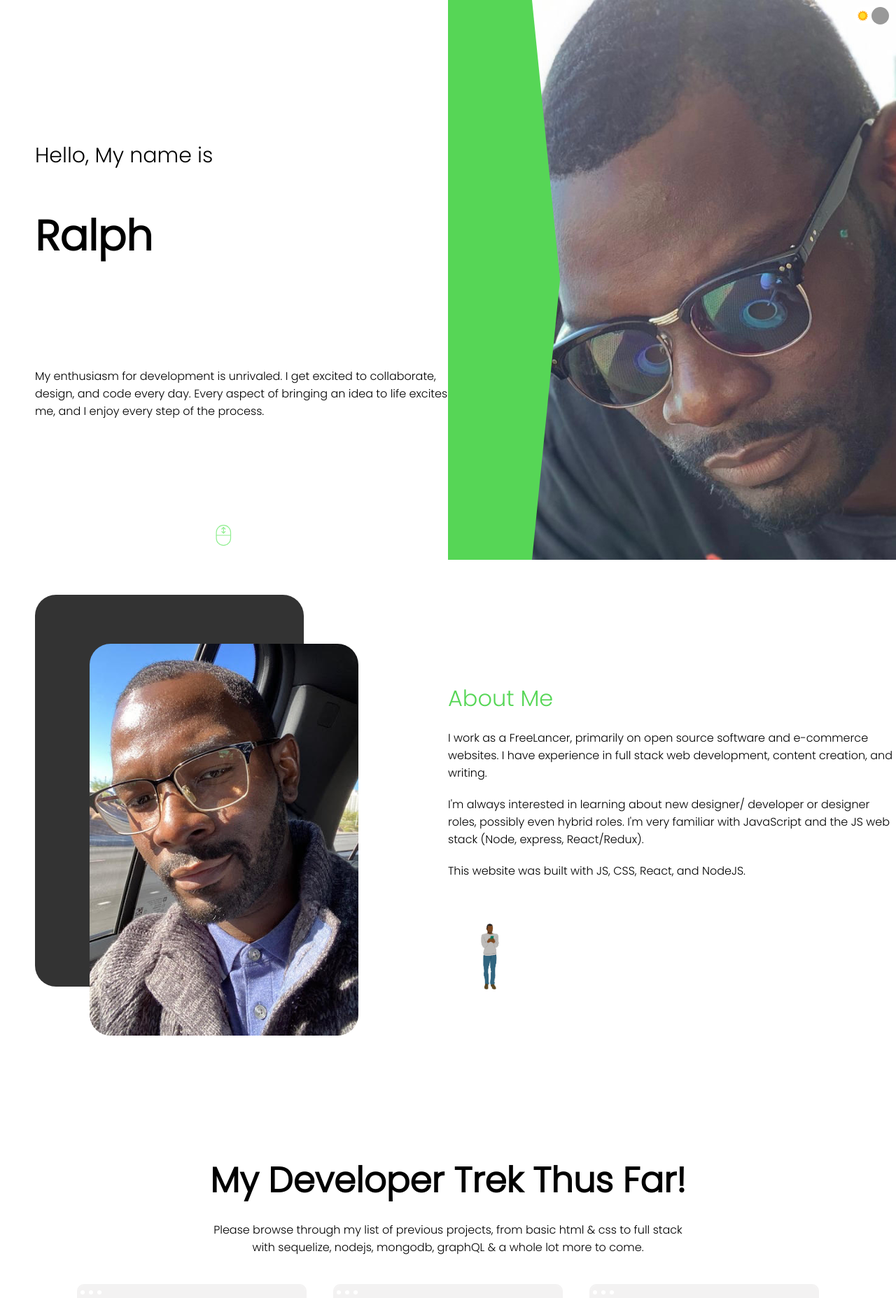
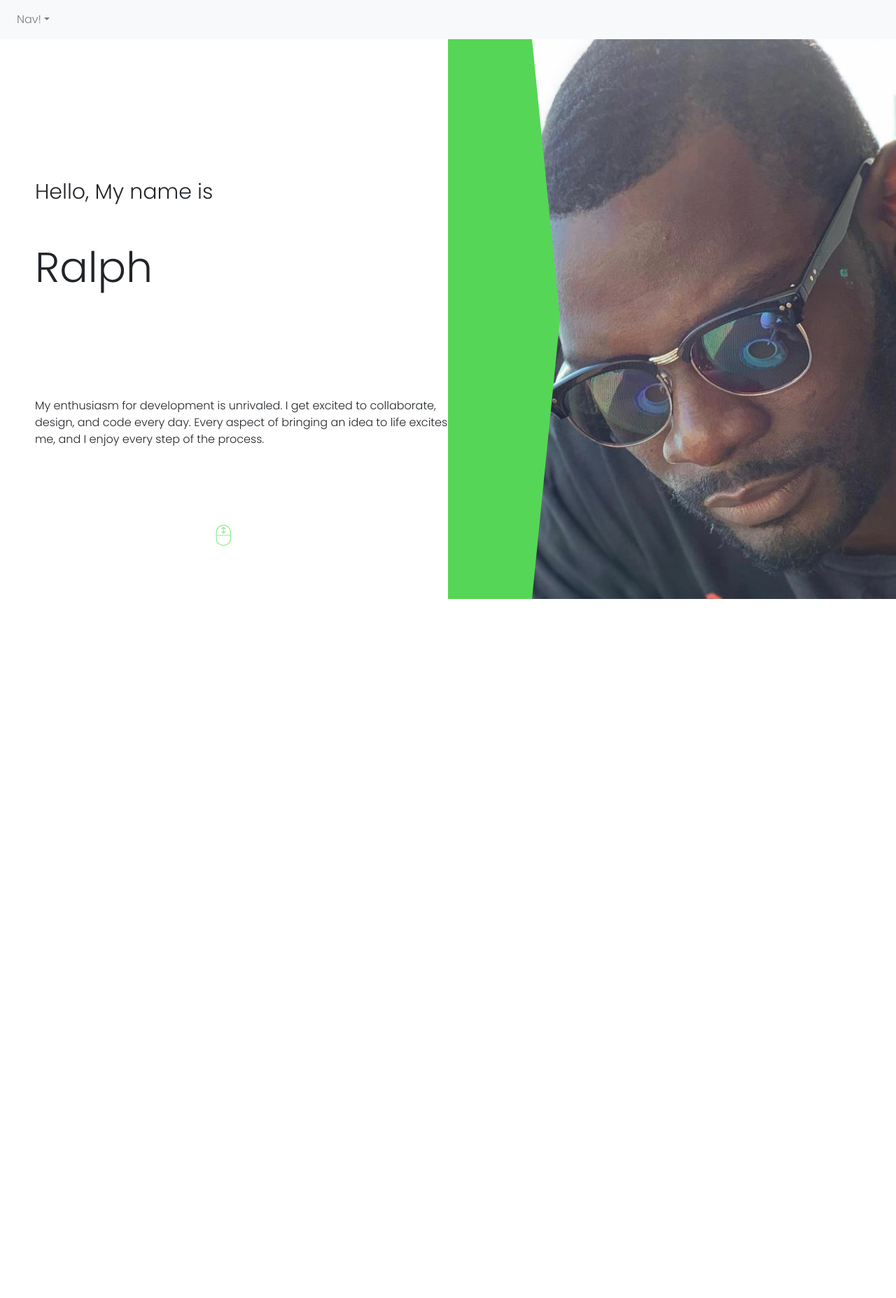
Before and after one commit to rpierr33/react-portfolio, a React (Create React App) app: page / in a window 1280 px wide. Shown: the top 1855 px of the page at 70% size. After the commit the page ends 856 px from the top, so only its background shows below. Built offline with nearby package versions, Linux system fonts and the light colour scheme.

Commit message:
added pages into components

```diff
--- a/package.json
+++ b/package.json
@@ -9,6 +9,7 @@
     "emailjs-com": "^3.2.0",
     "react": "^17.0.2",
     "react-dom": "^17.0.2",
+    "react-router-dom": "^6.0.2",
     "react-scripts": "4.0.3",
     "web-vitals": "^1.0.1"
   },
--- a/public/index.html
+++ b/public/index.html
@@ -8,6 +8,12 @@
   <link rel="preconnect" href="https://fonts.googleapis.com">
   <link rel="preconnect" href="https://fonts.gstatic.com" crossorigin>
   <link href="https://fonts.googleapis.com/css2?family=Poppins:wght@300&display=swap" rel="stylesheet">
+  <link rel="stylesheet" href="https://maxcdn.bootstrapcdn.com/bootstrap/4.0.0/css/bootstrap.min.css"
+  integrity="sha384-Gn5384xqQ1aoWXA+058RXPxPg6fy4IWvTNh0E263XmFcJlSAwiGgFAW/dAiS6JXm"
+  crossorigin="anonymous">
+  <script src="https://code.jquery.com/jquery-3.2.1.slim.min.js" integrity="sha384-KJ3o2DKtIkvYIK3UENzmM7KCkRr/rE9/Qpg6aAZGJwFDMVNA/GpGFF93hXpG5KkN" crossorigin="anonymous"></script>
+<script src="https://cdnjs.cloudflare.com/ajax/libs/popper.js/1.12.9/umd/popper.min.js" integrity="sha384-ApNbgh9B+Y1QKtv3Rn7W3mgPxhU9K/ScQsAP7hUibX39j7fakFPskvXusvfa0b4Q" crossorigin="anonymous"></script>
+<script src="https://maxcdn.bootstrapcdn.com/bootstrap/4.0.0/js/bootstrap.min.js" integrity="sha384-JZR6Spejh4U02d8jOt6vLEHfe/JQGiRRSQQxSfFWpi1MquVdAyjUar5+76PVCmYl" crossorigin="anonymous"></script>
  <style>
     * {
       margin: 0;
--- a/src/App.jsx
+++ b/src/App.jsx
@@ -5,6 +5,14 @@
 import ProductList from "./components/productList/ProductList";
 import Toggle from "./components/toggle/Toggle";
 import { ThemeContext } from "./context";
+import React from "react";
+import {
+  BrowserRouter,
+  Switch,
+  Route,
+  Routes,
+  Link
+} from "react-router-dom";
 
 const App = () => {
   const theme = useContext(ThemeContext);
@@ -16,11 +24,45 @@
         color: darkMode && "white",
       }}
     >
-      <Toggle />
-      <Intro />
-      <About />
-      <ProductList />
-      <Contact />
+
+      <BrowserRouter>
+
+      <nav class="navbar navbar-expand-lg navbar-light bg-light">
+
+        <button class="navbar-toggler" type="button" data-toggle="collapse" data-target="#navbarSupportedContent" aria-controls="navbarSupportedContent" aria-expanded="false" aria-label="Toggle navigation">
+          <span class="navbar-toggler-icon"></span>
+        </button>
+
+        <div class="collapse navbar-collapse" id="navbarSupportedContent">
+          <ul class="navbar-nav mr-auto">
+
+
+            <li class="nav-item dropdown">
+              <a class="nav-link dropdown-toggle" href="#" id="navbarDropdown" role="button" data-toggle="dropdown" aria-haspopup="true" aria-expanded="false">
+                Nav!
+        </a>
+              <div class="dropdown-menu" aria-labelledby="navbarDropdown">
+                {/* <Link className="dropdown-item" to="/contact">Contact</Link> */}
+                <Link class="dropdown-item" to="/"> Intro </Link>
+                <Link class="dropdown-item" to="/about"> About </Link>
+                <Link class="dropdown-item" to="/ProductList"> Product List </Link>
+                <Link class="dropdown-item" to="/contact"> Contact </Link>
+              </div>
+            </li>
+
+
+
+          </ul>
+        </div>
+      </nav>
+        <Routes>
+          <Route path="/" element={<Intro />} />
+          <Route path="/About" element={<About />} />
+          <Route path="/ProductList" element={<ProductList />} />
+          <Route path="/Contact" element={<Contact />} />
+
+        </Routes>
+      </BrowserRouter>
     </div>
   );
 };
```
Also changed, not shown: 2 other files (tests, documents, lock files or other folders).
